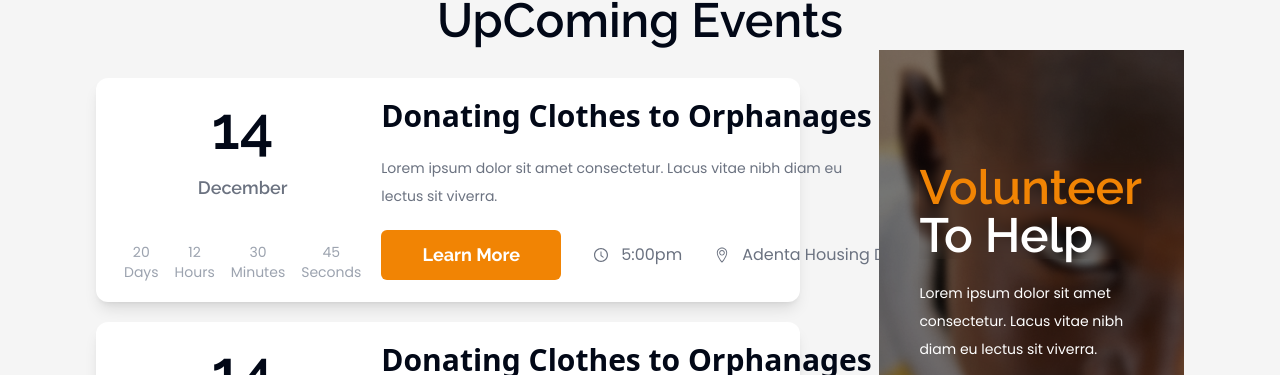
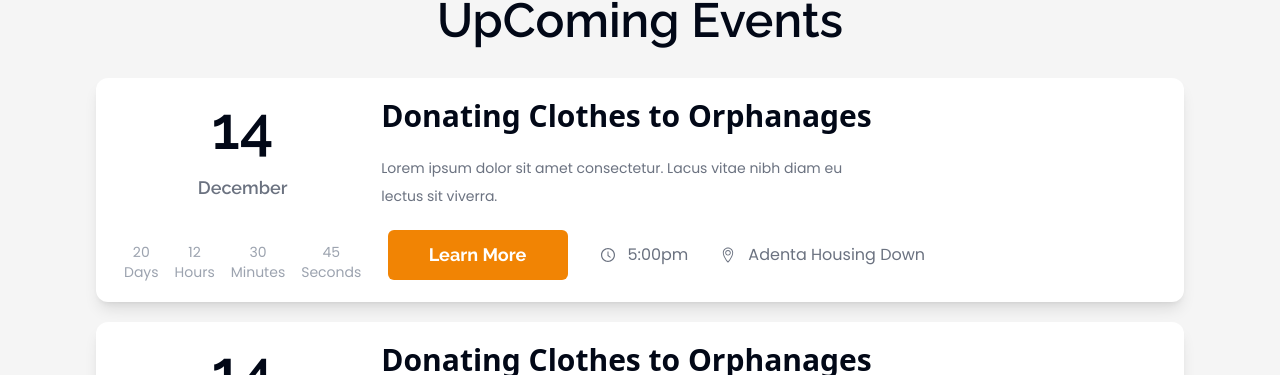
Before and after one commit to ludfam/saving-hearts, a Next.js app: page / in a window 1280 px wide. Shown: the part 2425-2800 px from the top of the page. Built offline with nearby package versions, Linux system fonts and the light colour scheme.

Commit message:
fixed responsiveness

```diff
--- a/app/(main)/page.tsx
+++ b/app/(main)/page.tsx
@@ -27,18 +27,19 @@ export default function Home() {
     </div>
      </section>
 
-      <section className='bg-[#F5F5F5] px-16 lg:px-20 py-10'>
+      <section className='bg-[#F5F5F5] px-10 lg:px-20 py-10'>
         <div className='font-raleway text-center'>
           <h1 className='text-primaryy font-semibold text-lg pt-5'>What We Do</h1>
-          <h1 className='w-[250px] font-raleway m-auto text-3xl lg:text-5xl font-semibold lg:w-[600px] lg:leading-[60px]'>We are here to help the helpless</h1>
+          <h1 className=' font-raleway m-auto text-3xl lg:text-5xl font-semibold lg:w-[600px] lg:leading-[60px]'>We are here to help the helpless</h1>
         </div>
+
         <div className='w-full flex flex-col gap-5 lg:flex-row justify-center lg:gap-14 mt-10'>
            {
             aims.map((aim,index)=>(
               <div className='lg:w-[240px] text-center flex flex-col gap-4'key={index}>
                 <p className="text-primaryy m-auto text-4xl" >{aim.icon}</p>
                 <h1 className='lg:text-2xl font-semibold text-gray-800'>{aim.title}</h1>
-                <p className='w-[240px] m-auto font-poppins text-sm leading-relaxed text-gray-400'>{aim.text}</p>
+                <p className='w-auto m-auto font-poppins text-sm leading-relaxed text-gray-400'>{aim.text}</p>
               </div>
             ))
            }
@@ -48,9 +49,9 @@ export default function Home() {
 
       <section className='container'>
 
-        <div className='grid lg:grid-cols-2 gap-10 lg:px-20 lg:gap-1 h-auto py-10'>
+        <div className='grid xl:grid-cols-2 gap-10 xl:px-20 xl:gap-1 h-auto py-10'>
 
-          <div className='text-center lg:text-left font-raleway lg:w-[90%] flex flex-col justify-center items-center lg:justify-start lg:items-start m-auto'>
+          <div className='text-center xl:text-left font-raleway xl:w-[90%] flex flex-col justify-center items-center xl:justify-start xl:items-start m-auto'>
             <h1 className='text-primaryy font-semibold text-lg pt-10 '>Who Are We</h1>
             <h1 className='text-3xl font-raleway lg:text-5xl font-semibold lg:leading-[60px]'>A Little About Us</h1>
             <p className='font-poppins text-sm leading-loose text-gray-500 lg:w-[500px] my-5'>Lorem ipsum dolor sit amet consectetur. Lacus vitae nibh diam eu lectus sit viverra.
@@ -73,7 +74,7 @@ export default function Home() {
 
         <div className='font-raleway text-center'>
           <h1 className='text-primaryy font-semibold text-lg pt-5'>What We Do</h1>
-          <h1 className='w-[250px] font-raleway m-auto text-3xl lg:text-5xl font-semibold lg:w-[600px] lg:leading-[60px]'>Latest Cause</h1>
+          <h1 className=' font-raleway m-auto text-3xl lg:text-5xl font-semibold lg:w-[600px] lg:leading-[60px]'>Latest Cause</h1>
         </div>
         <div className="flex flex-col gap-20 lg:flex-row lg:justify-between lg:bg-[url('/assets/shade.png')] bg-cover bg-no-repeat h-auto">
             {
@@ -95,10 +96,10 @@ export default function Home() {
         <div className='lg:px-24 py-16 px-10 container '>
         <div className='font-raleway text-center'>
           <h1 className='text-primaryy font-semibold text-lg pt-5'>What We Do</h1>
-          <h1 className='w-[250px] font-raleway m-auto text-3xl lg:text-5xl font-semibold lg:w-[600px] lg:leading-[60px]'>UpComing Events</h1>
+          <h1 className='font-raleway m-auto text-3xl lg:text-5xl font-semibold lg:w-[600px] lg:leading-[60px]'>UpComing Events</h1>
         </div>
 
-        <div className='flex justify-between'>
+        <div className=' flex flex-col gap-5 2xl:flex-row justify-between'>
 
           <div className='flex flex-col gap-5 mt-7'>
             <Eventcard />
@@ -107,9 +108,9 @@ export default function Home() {
 
           </div>
 
-            <div className='flex flex-col justify-center w-[28%]  bg-[url("/assets/volunteer.png")] bg-cover bg-no-repeat  py-16 px-10 '>
-              <h1 className='text-5xl font-raleway font-semibold gap-4 text-primaryy backdrop-blur-sm'>Volunteer<span className='text-5xl text-white '><br></br> To Help</span></h1>
-              <p className='font-poppins text-sm leading-loose text-white  my-5'>Lorem ipsum dolor sit amet consectetur. Lacus vitae nibh diam eu lectus sit viverra.
+            <div className='flex flex-col justify-center md:items-center 2xl:w-[28%]  bg-[url("/assets/volunteer.png")] bg-cover bg-no-repeat  py-16 px-3 lg:px-10 '>
+              <h1 className='text-4xl lg:text-5xl font-raleway font-semibold gap-4 text-primaryy backdrop-blur-sm'>Volunteer<span className='text-3xl lg:text-5xl text-white '><br></br> To Help</span></h1>
+              <p className='font-poppins text-sm leading-loose text-gray-300  my-5'>Lorem ipsum dolor sit amet consectetur. Lacus vitae nibh diam eu lectus sit viverra.
               </p>
           <Button title='Volunteer Now' />
           </div>
@@ -119,6 +120,9 @@ export default function Home() {
         </div>
         </div>
     </section>
+
+
+
    </main>
   )
 }
--- a/components/card.tsx
+++ b/components/card.tsx
@@ -16,7 +16,7 @@ const Card = ({image,title,text}:ICard) => {
             <img src={image} />
         </div>
           <div className='flex flex-col lg:gap-3 pt-4 justify-center items-center gap-5 text-center m-auto lg:items-start lg:text-left'>
-              <h1 className='lg:text-2xl font-semibold text-black'>{title}</h1>
+              <h1 className='text-xl lg:text-2xl font-semibold text-black'>{title}</h1>
               <p className='font-poppins text-sm leading-loose text-gray-500 '>{text} </p>
 
                  <Button title="Donate Now" />
--- a/components/eventcard.tsx
+++ b/components/eventcard.tsx
@@ -5,22 +5,22 @@ import { TfiLocationPin } from "react-icons/tfi"
 
 const Eventcard = () => {
   return (
-    <div className='bg-white w-[55vw] shadow-lg h-auto gap-5 py-5 px-7 rounded-xl flex m-0 p-0'>
+    <div className='bg-white flex-col  shadow-lg h-auto gap-5 py-5 px-7 rounded-xl flex xl:flex-row m-0 p-0'>
 
         <div className='flex flex-col gap-10'>
             <h1 className='flex flex-col text-6xl text-center font-raleway font-semibold gap-4'>14<span className='text-lg text-gray-500'>December</span></h1>
-            <div className='flex flex-row gap-4'>
+            <div className='flex  xl:flex-row gap-4 justify-center'>
                 <p className='flex flex-col text-sm font-poppins text-center text-gray-400'>20<span>Days</span></p>
                 <p className='flex flex-col text-sm font-poppins text-center text-gray-400'>12<span>Hours</span></p>
                 <p className='flex flex-col text-sm font-poppins text-center text-gray-400'>30<span>Minutes</span></p>
                 <p className='flex flex-col text-sm font-poppins text-center text-gray-400'>45<span>Seconds</span></p>
             </div>
         </div>
-        <div className='w-[200px]'>
-        <h1 className='text-3xl font-semibold lg:w-[500px] '>Donating Clothes to Orphanages</h1>
-              <p className='font-poppins text-sm leading-loose text-gray-500 lg:w-[500px] my-5'>Lorem ipsum dolor sit amet consectetur. Lacus vitae nibh diam eu lectus sit viverra.
+        <div className='w-auto text-center xl:text-left'>
+        <h1 className='w-[100%] text-3xl font-semibold xl:w-[500px] '>Donating Clothes to Orphanages</h1>
+              <p className='font-poppins text-sm leading-loose text-gray-500 xl:w-[500px] my-5'>Lorem ipsum dolor sit amet consectetur. Lacus vitae nibh diam eu lectus sit viverra.
                 </p>
-        <div className='flex flex-row gap-8 lg:w-[550px]'>
+        <div className='flex flex-col justify-center items-center gap-5 md:flex-row xl:gap-8 xl:w-[550px]'>
                     <Button title='Learn More'/>
                   <p className='flex gap-3 items-center font-poppins text-md text-gray-500'><AiOutlineClockCircle />5:00pm</p>
                   <p className='flex gap-3 items-center font-poppins text-md text-gray-500'><TfiLocationPin />Adenta Housing Down</p>
```
